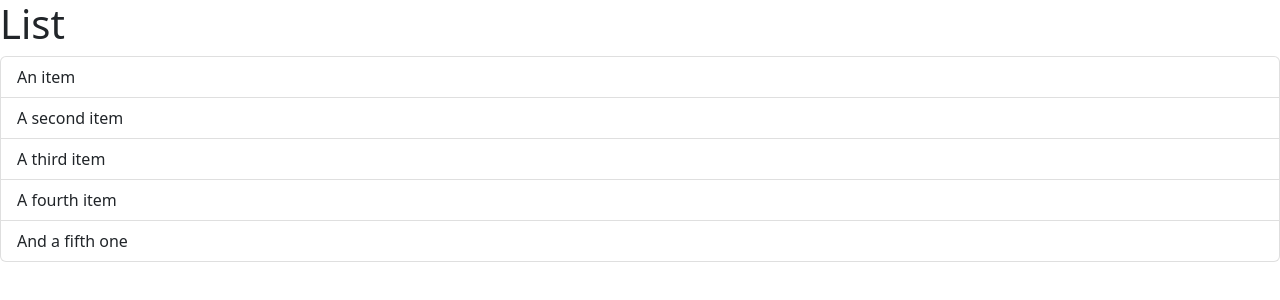
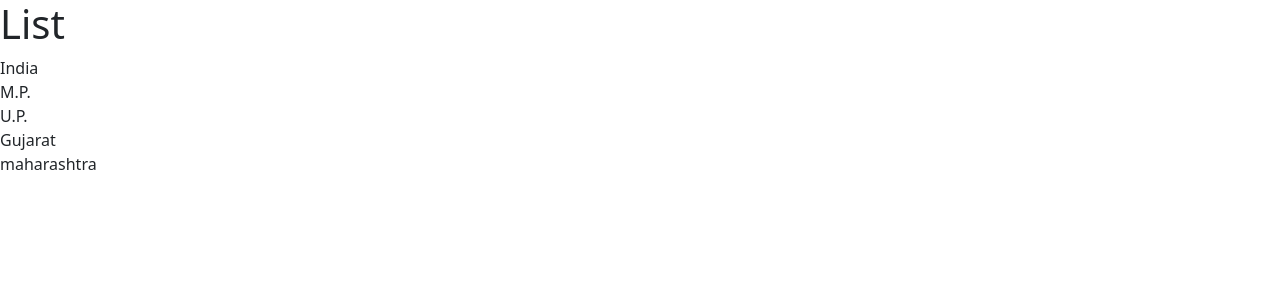
Before and after one commit to preetiParyani/react-app, a React (Vite) app: page / in a window 1280 px wide. Shown: the top 300 px of the page. Built offline with nearby package versions, Linux system fonts and the light colour scheme.

Commit message:
learned list rendering

```diff
--- a/src/components/ListGroup.tsx
+++ b/src/components/ListGroup.tsx
@@ -1,17 +1,16 @@
-function ListGroup(){
-    return(
+function ListGroup() {
+  const items = ["India", "M.P.", "U.P.", "Gujarat", "maharashtra"];
+
+  return (
     <>
       <h1>List</h1>
       <ul className="list-group">
-      <li className="list-group-item">An item</li>
-      <li className="list-group-item">A second item</li>
-      <li className="list-group-item">A third item</li>
-      <li className="list-group-item">A fourth item</li>
-      <li className="list-group-item">And a fifth one</li>
+        {items.map((item) => (
+          <li key={item}>{item}</li>
+        ))}
       </ul>
-    </>)
-
-
+    </>
+  );
 }
 
-export default ListGroup
+export default ListGroup;
```
